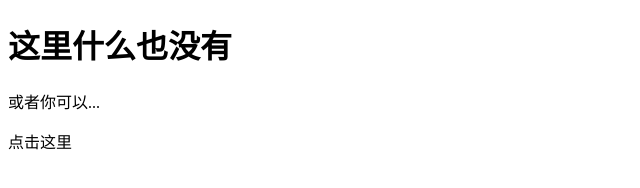
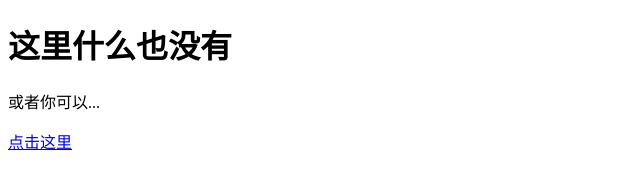
Before and after one commit to Myth-1744383119/Myth-1744383119.github.io, a plain HTML site: page index.html in a window 1280 px wide. Shown: the whole page, without its empty margins (0-640 px from the left). Drawn offline with Linux system fonts and the light colour scheme.

Commit message:
Update index.html

```diff
--- a/index.html
+++ b/index.html
@@ -6,6 +6,6 @@
   </head>
   <body>
     <h1><strong>这里什么也没有</strong></h1>
-    <p>或者你可以...</p><a src="https://www.bilibili.com/video/BV1uT4y1P7CX/?spm_id_from=333.337.search-card.all.click">点击这里</a>
+    <p>或者你可以...</p><a href="https://www.bilibili.com/video/BV1uT4y1P7CX/?spm_id_from=333.337.search-card.all.click">点击这里</a>
   </body>
 </html>
```
